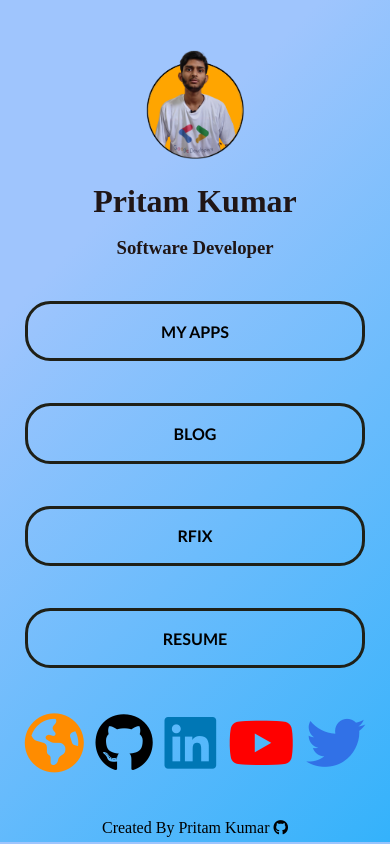
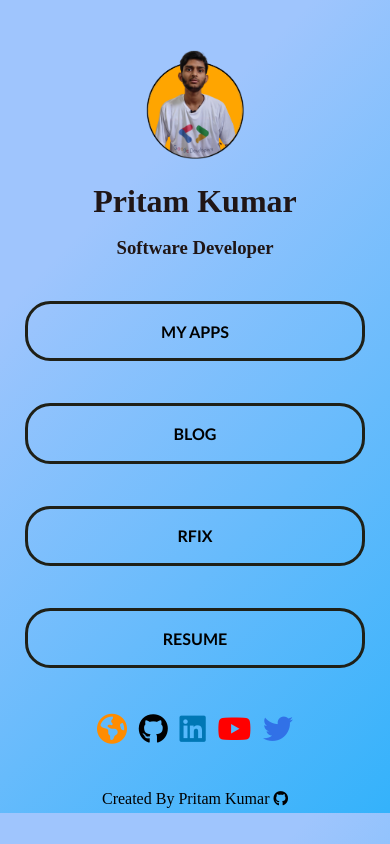
Before and after one commit to developer-pritam/social-links, a plain HTML site: page index.html in a window 390 px wide. Drawn offline with Linux system fonts and the light colour scheme.

Commit message:
Update style.css

```diff
--- a/style.css
+++ b/style.css
@@ -33,6 +33,11 @@
     border-radius: 3vh;
 
     }
+  .fa,.fab{
+        font-size: 7vh;
+        margin: 1vw;
+
+    }
 
     @media screen and (max-width: 1000px){
         .links{
@@ -44,7 +49,7 @@
         width: 85%;
     }
 .fa, .fab{
-    font-size: 5px
+    font-size: 30px
 }
   }
 
@@ -57,11 +62,7 @@
 }
 
 
-    .fa,.fab{
-        font-size: 7vh;
-        margin: 1vw;
 
-    }
     .fa:hover, .fab:hover{
         color:lightgrey;
     }
```
